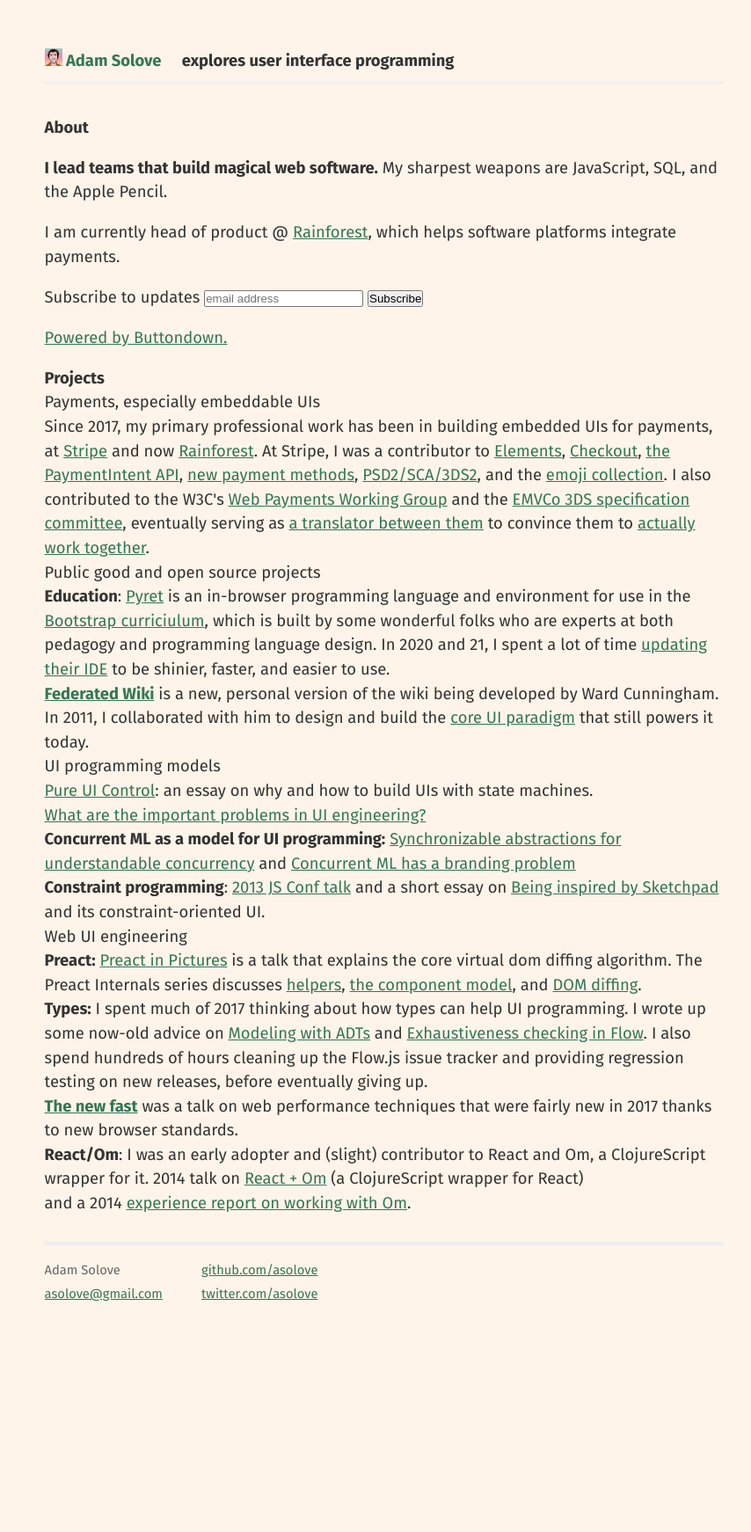
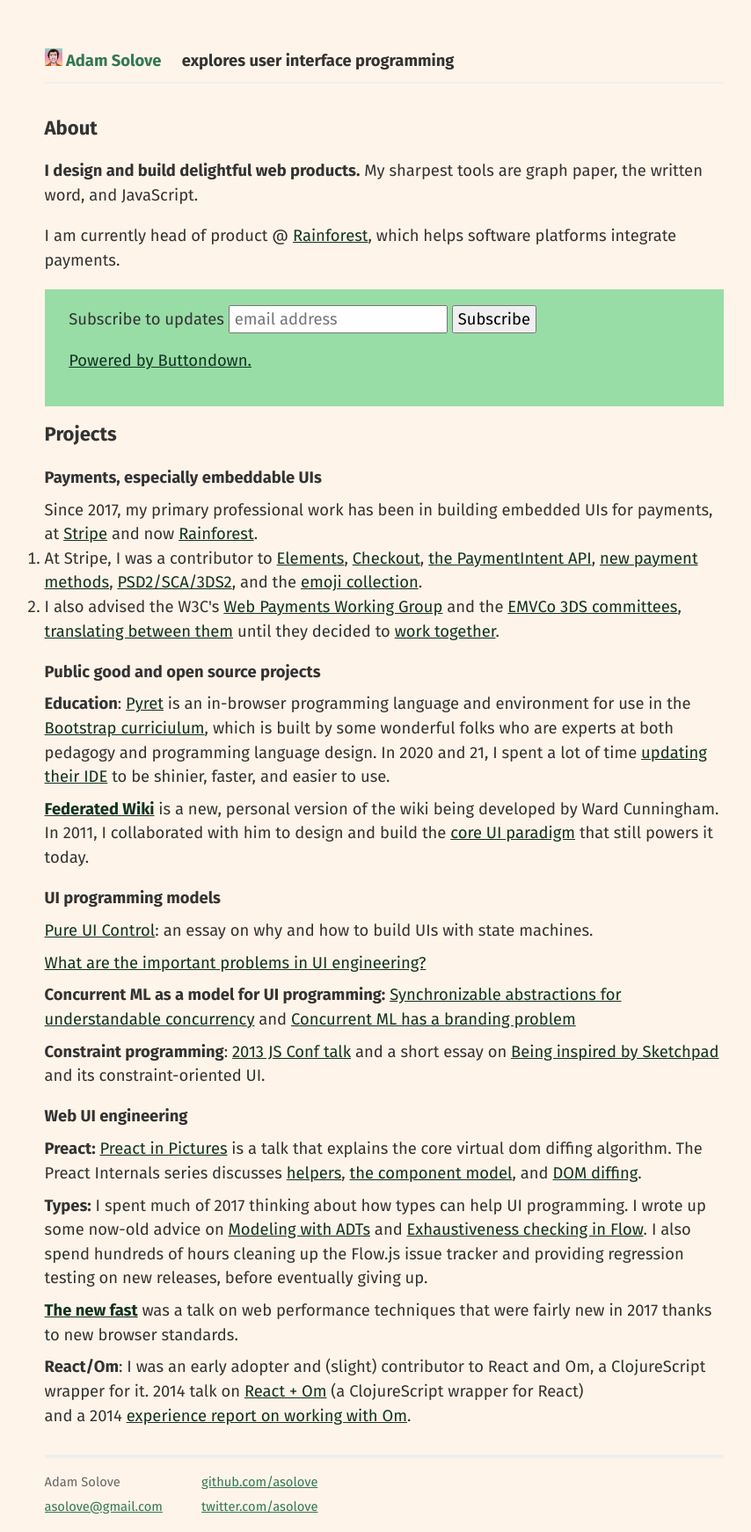
Before and after one commit to asolove/asolove.github.io, a Jekyll site: the page built from index.html, in a window 1280 px wide. Shown: the whole page at 88% size, without its empty margins (203-1057 px from the left). Built offline with Jekyll 4.4.1, drawn with Linux system fonts in a browser that asks for light colours; before the commit the page ends 1501 px from its top, so only the background shows below that.

Commit message:
Start styling to make it understandable.

```diff
--- a/css/main.css
+++ b/css/main.css
@@ -20,20 +20,41 @@ body {
 }
 
 h1, h2, h3, h4, h5, h6 {
-  font-size: 100%; }
+  font-size: 100%;
+  margin-bottom: 1em;
+}
 
-h2 { font-size: 120%; }
+h2 { font-size: 135%; }
+h3 { font-size: 120%; }
 
 h1 { margin-bottom: 1em; }
 p { margin: 1em 0; }
 
-a         { color: #375; }
-a:hover   { color: #375; }
-a:visited { color: #6b8; }
+a         { color: #132; }
+a:hover   { color: #132; }
+a:visited { color: #375; }
 
 table {
   font-size: inherit;
   font: 100%;
+}
+
+/*****************************************************************************/
+/*
+/* Form stuff
+/*
+/*****************************************************************************/
+
+form.embeddable-buttondown-form {
+  background-color: rgba(50,200,100, 0.5);
+  padding: 1em 1.5em;
+  margin: 1em 0;
+}
+
+input {
+    padding: 3px 5px;
+    font-family: inherit;
+    font-size: inherit;
 }
 
 /*****************************************************************************/
@@ -72,6 +93,15 @@ ul.posts span {
 dl.current-projects {
   font-size: 87%;
   padding-left: 2em;
+}
+
+dt {
+  font-weight: bold;
+  margin-top: 1em;
+}
+
+dd {
+  margin-top: 0.5em;
 }
 
 .current-projects dt {
--- a/index.html
+++ b/index.html
@@ -5,8 +5,7 @@ title: "Adam Solove: Document Function Model"
 
 <h3>About</h3>
 
-<p><strong>I lead teams that build magical web software.</strong> My sharpest weapons are
-  JavaScript, SQL, and the Apple Pencil.</p>
+<p><strong>I design and build delightful web products.</strong> My sharpest tools are graph paper, the written word, and JavaScript.</p>
 
 <p>I am currently head of product @ <a href="https://www.rainforestpay.com/">Rainforest</a>, which helps software platforms integrate payments.</p>
 
@@ -32,15 +31,18 @@ title: "Adam Solove: Document Function Model"
   <dt>Payments, especially embeddable UIs</dt>
   <dd>
     Since 2017, my primary professional work has been in building embedded UIs for payments, at <a href="stripe.com">Stripe</a> and now <a href="rainforestpay.com">Rainforest</a>.
-    At Stripe, I was a contributor to
+    <ol>
+      <li>At Stripe, I was a contributor to
         <a href="https://stripe.com/payments/elements">Elements</a>,
         <a href="https://stripe.com/payments/checkout">Checkout</a>,
         <a href="https://stripe.com/blog/payment-api-design">the PaymentIntent API</a>,
         <a href="https://stripe.com/blog/european-payment-methods-available-worldwide">new payment methods</a>,
         <a href="https://stripe.com/guides/strong-customer-authentication">PSD2/SCA/3DS2</a>, and the
         <a href="https://twitter.com/edwinwee/status/1141245532255313920">emoji collection</a>.
-    I also contributed to the W3C's <a href="https://www.w3.org/2018/04/19-wpwg-minutes">Web Payments Working Group</a> and the <a href="https://www.emvco.com/emv-technologies/3-d-secure/">EMVCo 3DS specification committee</a>,
-    eventually serving as <a href="https://github.com/w3c/3ds/issues/2">a translator between them</a> to convince them to <a href="https://www.emvco.com/wp-content/uploads/news/EMVCo-FIDO-Alliance-W3C-Interest-Group-release_FINAL-website-version.pdf">actually work together</a>.
+      </li>
+      <li>I also advised the W3C's <a href="https://www.w3.org/2018/04/19-wpwg-minutes">Web Payments Working Group</a> and the <a href="https://www.emvco.com/emv-technologies/3-d-secure/">EMVCo 3DS committees</a>,
+       <a href="https://github.com/w3c/3ds/issues/2">translating between them</a> until they decided to <a href="https://www.emvco.com/wp-content/uploads/news/EMVCo-FIDO-Alliance-W3C-Interest-Group-release_FINAL-website-version.pdf">work together</a>.
+      </li>
   </dd>
 
   <dt>Public good and open source projects</dt>
```
Lines whose indentation alone changed are shown as unchanged.
